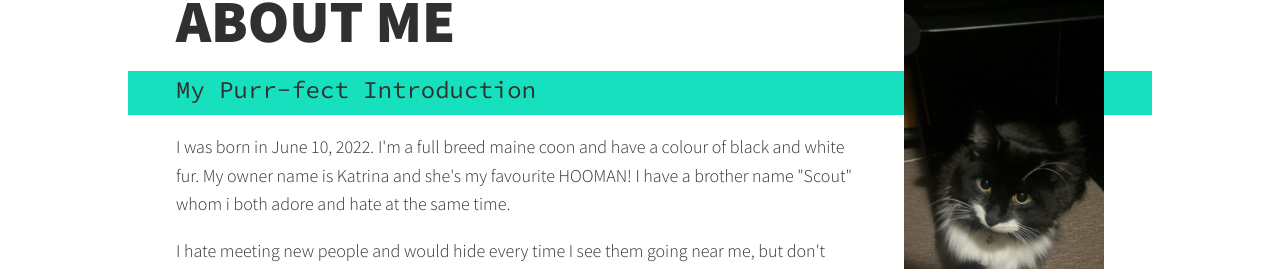
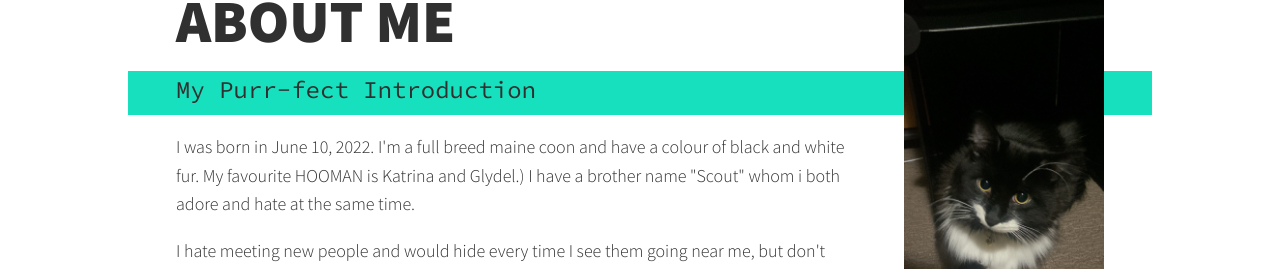
Before and after one commit to katrina100/Website, a plain HTML site: page index.html in a window 1280 px wide. Shown: the part 894-1163 px from the top of the page. Drawn offline with nearby package versions, Linux system fonts and the light colour scheme.

Commit message:
change about

```diff
--- a/index.html
+++ b/index.html
@@ -51,7 +51,7 @@
 
 		<div class="about-me__body">
             <p>
-                I was born in June 10, 2022. I'm a full breed maine coon and have a colour of black and white fur. My owner name is Katrina and she's my favourite HOOMAN!
+                I was born in June 10, 2022. I'm a full breed maine coon and have a colour of black and white fur. My favourite HOOMAN is Katrina and Glydel.)
                 I have a brother name "Scout" whom i both adore and hate at the same time.
             </p>
             <p>
```
